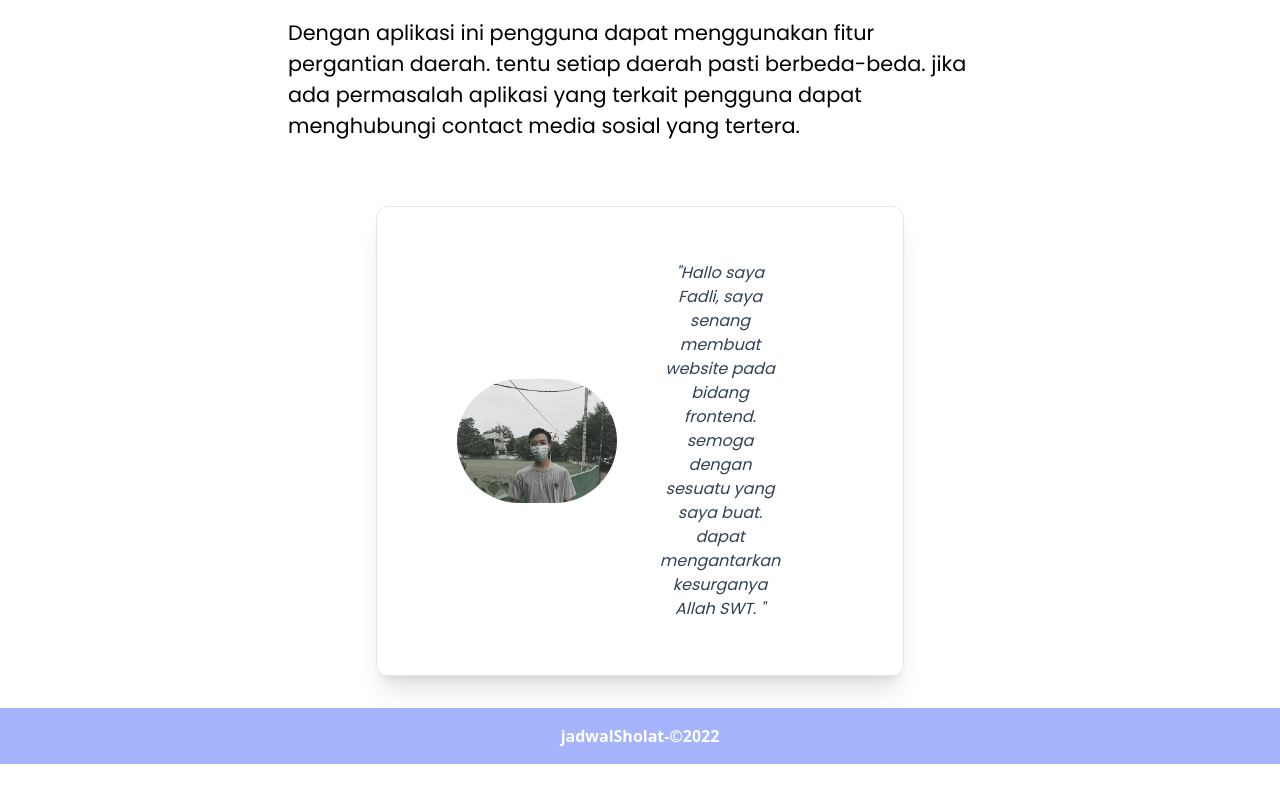
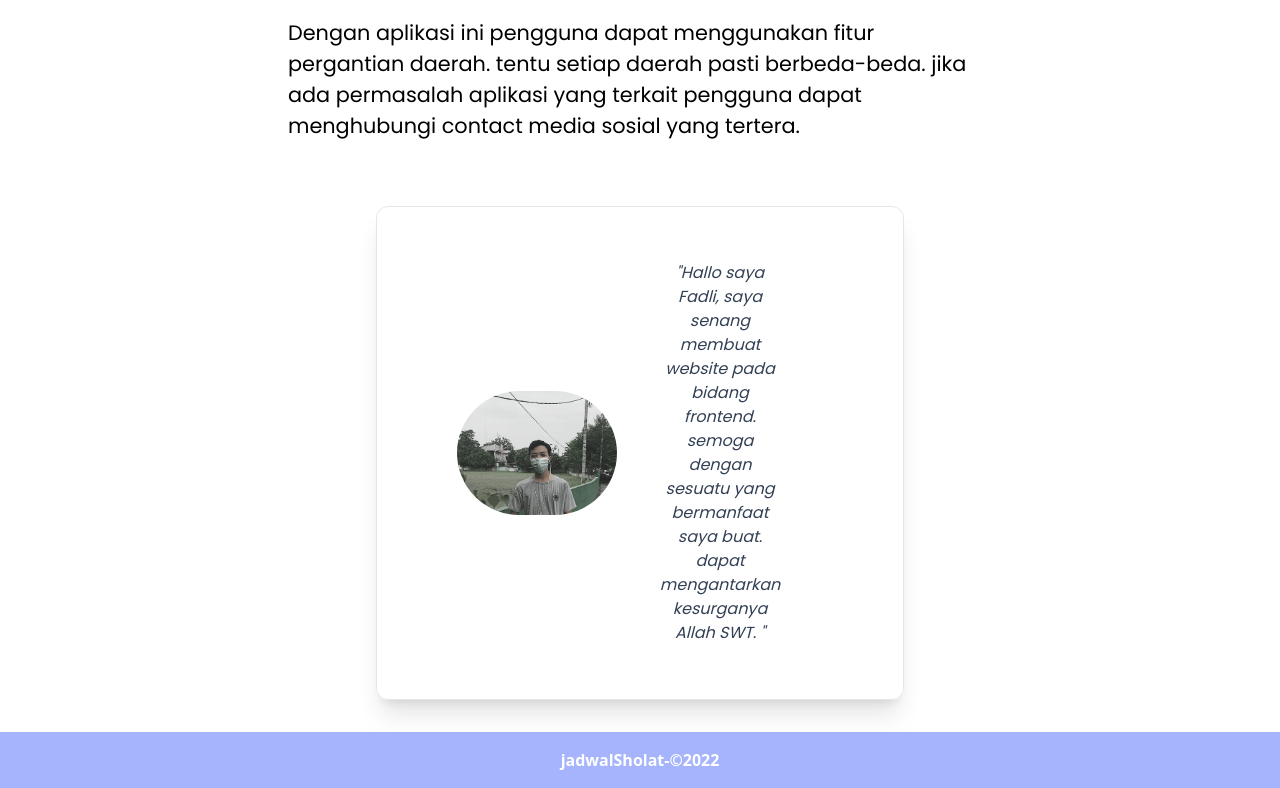
Before and after one commit to Fadli-Rivansyah/Fadli-Rivansyah.github.io, a website: page index.html in a window 1280 px wide. Shown: the part 1996-2784 px from the top of the page. Before the commit the page ends 2760 px from the top, so only its background shows below. Drawn offline with Linux system fonts and the light colour scheme; no server answers.

Commit message:
mengubah file index

```diff
--- a/index.html
+++ b/index.html
@@ -106,7 +106,7 @@
           <div class="card border w-full flex flex-col justify-center items-center shadow-xl p-5  my-8 rounded-xl md:flex-row md:px-5 lg:w-9/12 xl:px-20">
                <img src="../src/asset/profil.png" alt="author" class="w-40 h-38 rounded-full object-fill">
                <section class="md:flex md:flex-col md:justify-evenly md:items-center ">
-                    <blockquote class="my-3.5  italic p-5 mx-5 text-slate-700 text-center ">"Hallo saya Fadli, saya senang membuat website pada bidang frontend. semoga dengan sesuatu yang saya buat. dapat mengantarkan kesurganya Allah SWT. "</blockquote>
+                    <blockquote class="my-3.5  italic p-5 mx-5 text-slate-700 text-center ">"Hallo saya Fadli, saya senang membuat website pada bidang frontend. semoga dengan sesuatu yang bermanfaat saya buat. dapat mengantarkan kesurganya Allah SWT. "</blockquote>
                </section>
           </div>
      </article>
```
